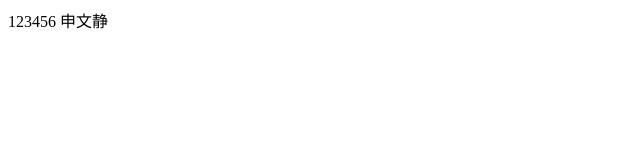
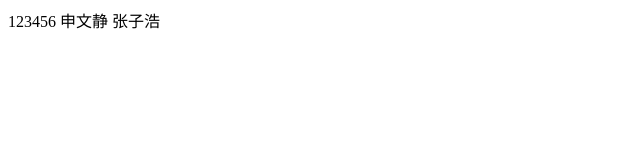
Before and after one commit to 17634638775/1910A, a plain HTML site: page index.html in a window 1280 px wide. Shown: the full height of the page, 0-640 px from the left. Drawn offline with Linux system fonts and the light colour scheme.

Commit message:
第三次修改

```diff
--- a/index.html
+++ b/index.html
@@ -9,5 +9,7 @@
     123456
 
     申文静
+
+    张子浩
 </body>
 </html>
```
